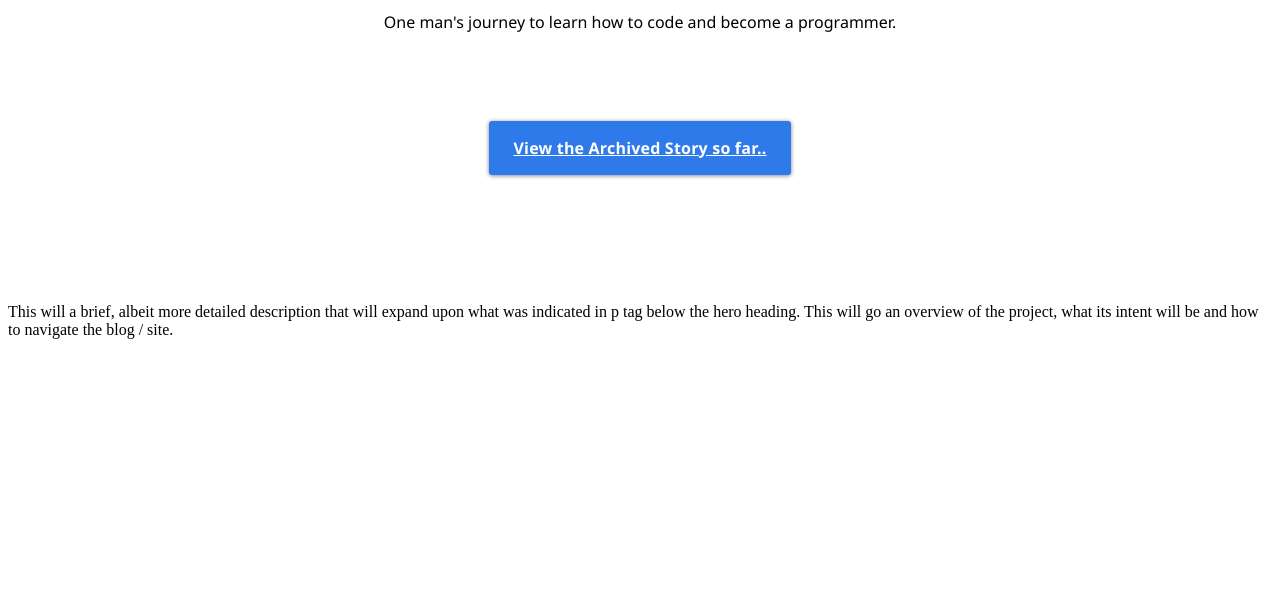
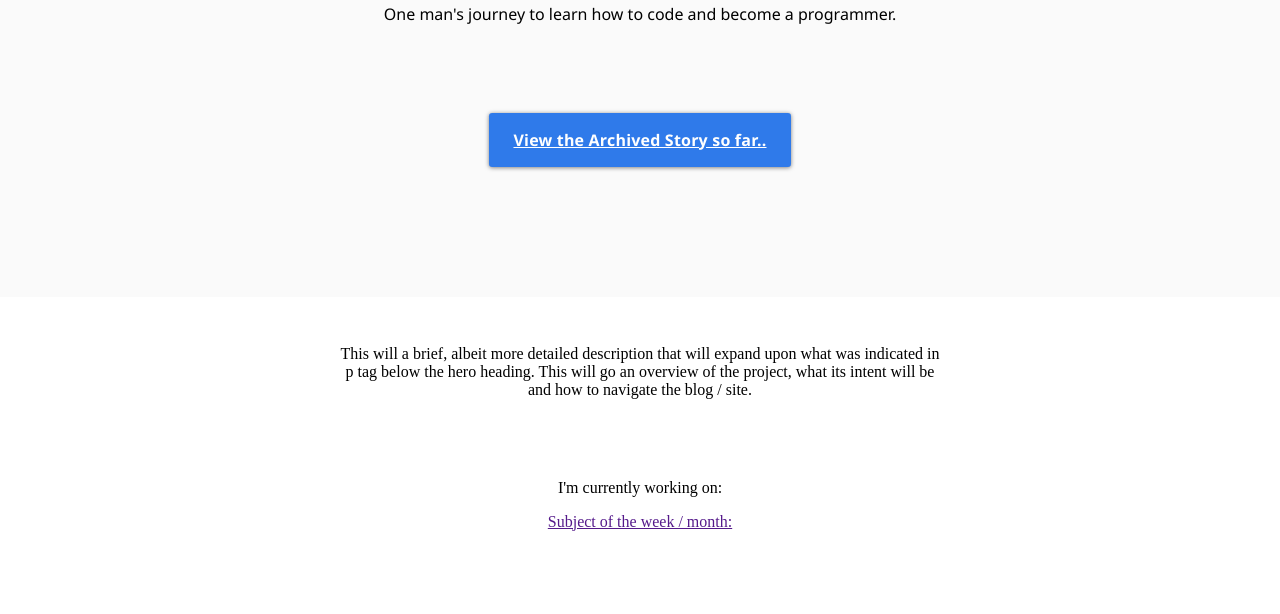
Before and after one commit to kareynolds/JourneyBlog, a plain HTML site: page index.html in a window 1280 px wide. Shown: the part 186-800 px from the top of the page. Drawn offline with Linux system fonts and the light colour scheme.

Commit message:
Add more styling and archives page
Added a container to center all text.
Added a subjet of the week / month.
To show what i'm currently working on.

```diff
--- a/index.html
+++ b/index.html
@@ -21,23 +21,35 @@
 
                 <div class="buttonContainer">
                     <!-- This will link to an html page containing all links -->
-                    <a href="archivers.html" class="archivesButton hero"> View the Archived Story so far..</a>
+                    <a href="archives.html" class="archivesButton hero"> View the Archived Story so far..</a>
                  </div>
 
                 <!---TBD IMAGE-->
+                <div>
+                    <img src="">
+                </div>
 
             </header>
 
         </div>
     </div>
 
-    <div>
+    <div class="">
 
-        <p class="bio">
-            This will a brief, albeit more detailed description that will expand upon
-            what was indicated in p tag below the hero heading. This will go an overview
-            of the project, what its intent will be and how to navigate the blog / site.
-        </p>
+        <div class="container">
+
+            <p class="bio">
+                This will a brief, albeit more detailed description that will expand upon
+                what was indicated in p tag below the hero heading. This will go an overview
+                of the project, what its intent will be and how to navigate the blog / site.
+            </p>
+
+        </div>
+
+        <div class="container">
+            <p>I'm currently working on:</p>
+            <a href=""> Subject of the week / month:</a>
+        </div>
 
         <!-- Here will go boxes in a 2 x 2 grid, with another 2 x 2 grid
         below it or 3x3 however many needed. it will show the languages
--- a/style.css
+++ b/style.css
@@ -9,13 +9,20 @@
      "Segoe UI Emoji", "Segoe UI Symbol", "Noto Color Emoji";
 }
 
+body {
+    margin: 0px;
+}
+
 
 .spacer {
     padding-top: 5rem;
     padding-bottom: 7rem;
+    background-color: #fafafa;
 
 
 }
+
+
 
 
 .hero {
@@ -73,6 +80,15 @@
 
 }
 
+.container {
+
+    text-align: center;
+    max-width: 600px;
+    margin:0 auto;
+    margin-bottom: 2rem;
+    padding-top:2rem;
+}
+
 .bio {
 
 }
```
Also changed, not shown: archives.html (added, +22 -0 lines).
